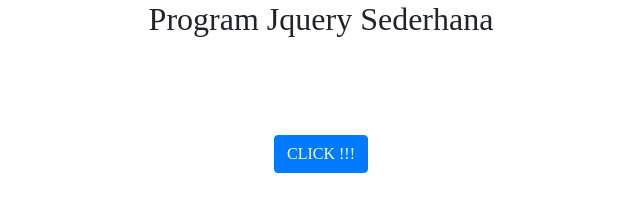
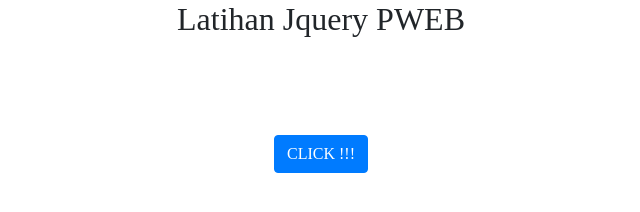
Before and after one commit to adifaw/JQuery_PWEB, a plain HTML site: page index.html in a window 1280 px wide. Shown: the whole page, without its empty margins (319-959 px from the left). Drawn offline with nearby package versions, Linux system fonts and the light colour scheme.

Commit message:
Update index.html

```diff
--- a/index.html
+++ b/index.html
@@ -18,10 +18,10 @@
       }
     </style>
 
-    <title>Program Jquery Sederhana</title>
+    <title>Jquery</title>
   </head>
   <body class="container">
-      <h2>Program Jquery Sederhana</h2>
+      <h2>Latihan Jquery PWEB</h2>
       <br>
       <br>
       <br>
```
